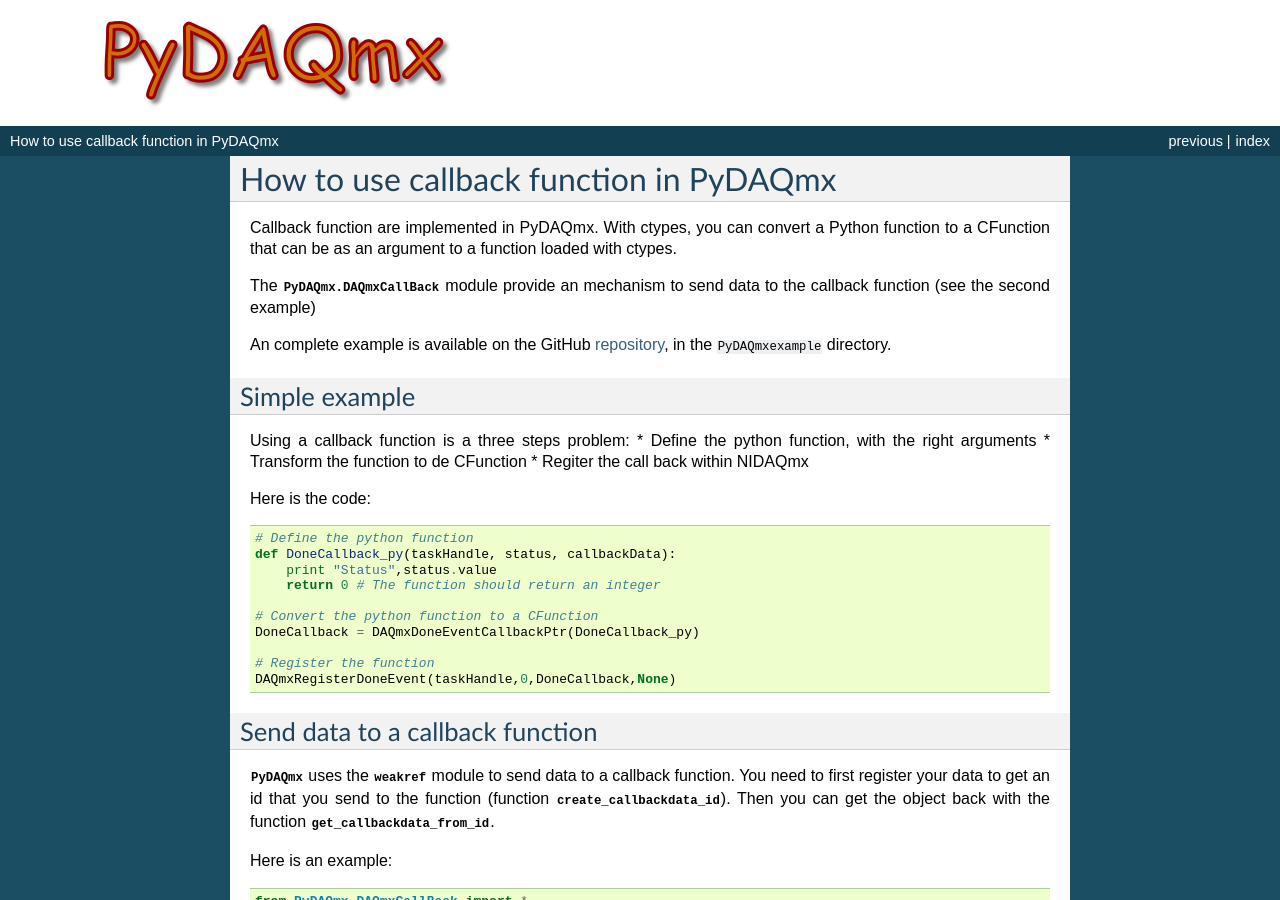
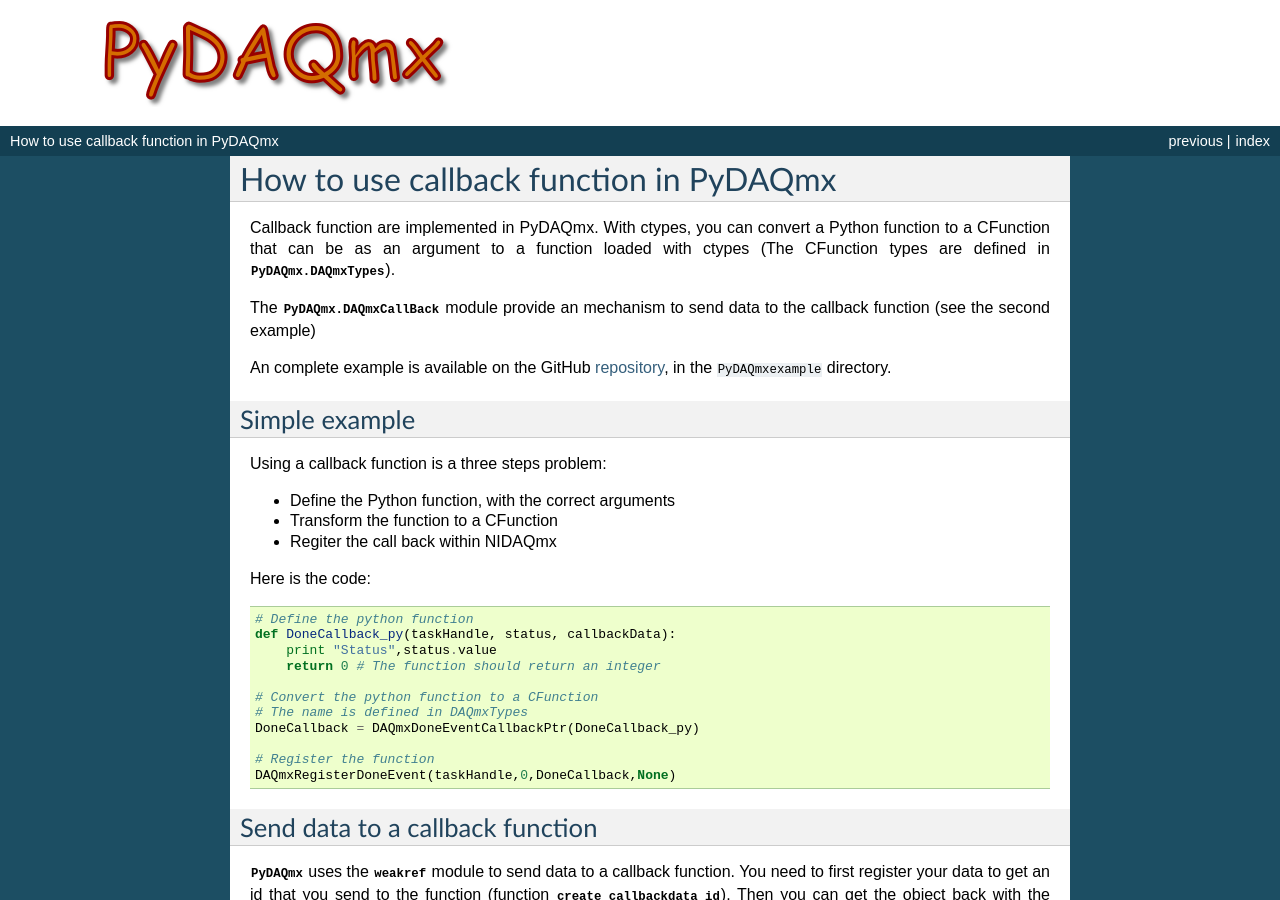
Before and after one commit to clade/PyDAQmx, a Sphinx documentation site: the page built from doc/callback.rst, in a window 1280 px wide and 900 px high. Built offline with Sphinx 7.4.7, drawn with Linux system fonts in a browser that asks for light colours; formulas are drawn with MathJax 3.

Commit message:
Documentation

```diff
--- a/doc/callback.rst
+++ b/doc/callback.rst
@@ -7,19 +7,23 @@
 
 Callback function are implemented in PyDAQmx. With ctypes, you can
 convert a Python function to a CFunction that can be as an argument to
-a function loaded with ctypes.
+a function loaded with ctypes (The CFunction types are defined in
+:mod:`PyDAQmx.DAQmxTypes`).
 
 The :mod:`PyDAQmx.DAQmxCallBack` module provide an mechanism to send
 data to the callback function (see the second example)
 
-An complete example is available on the GitHub `repository <https://github.com/clade/PyDAQmx>`_, in the :file:`PyDAQmx\example` directory.
+An complete example is available on the GitHub `repository
+<https://github.com/clade/PyDAQmx>`_, in the :file:`PyDAQmx\example`
+directory.
 
 Simple example
 --------------
 
 Using a callback function is a three steps problem:
-* Define the python function, with the right arguments
-* Transform the function to de CFunction
+
+* Define the Python function, with the correct arguments
+* Transform the function to a CFunction
 * Regiter the call back within NIDAQmx
 
 Here is the code::
@@ -30,13 +34,14 @@
 	return 0 # The function should return an integer
 
     # Convert the python function to a CFunction
+    # The name is defined in DAQmxTypes
     DoneCallback = DAQmxDoneEventCallbackPtr(DoneCallback_py)
 
     # Register the function
     DAQmxRegisterDoneEvent(taskHandle,0,DoneCallback,None)
 
 Send data to a callback function
-------------------------------
+--------------------------------
 
 :mod:`PyDAQmx` uses the :mod:`weakref` module to send data to a
 callback function. You need to first register your data to get an id
```
